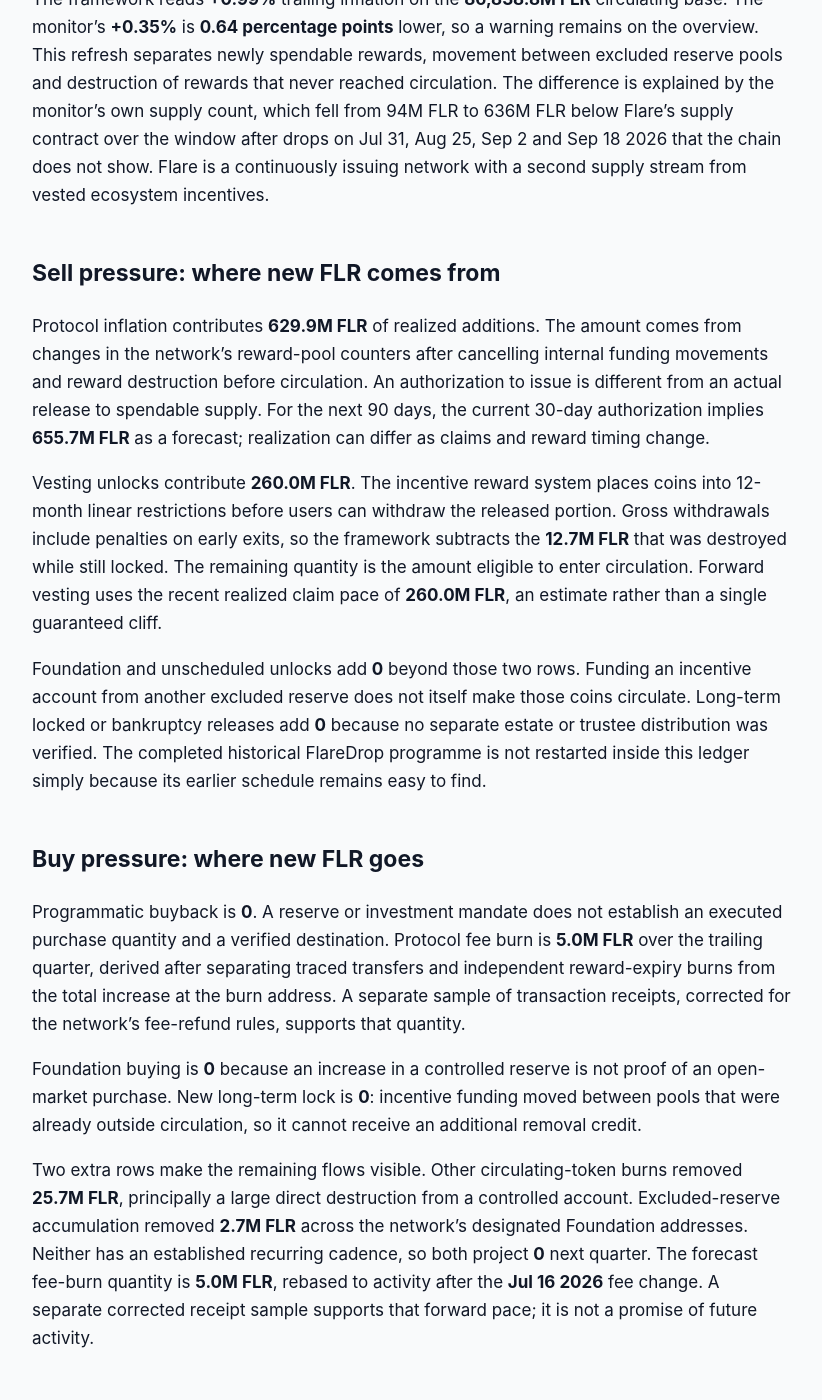
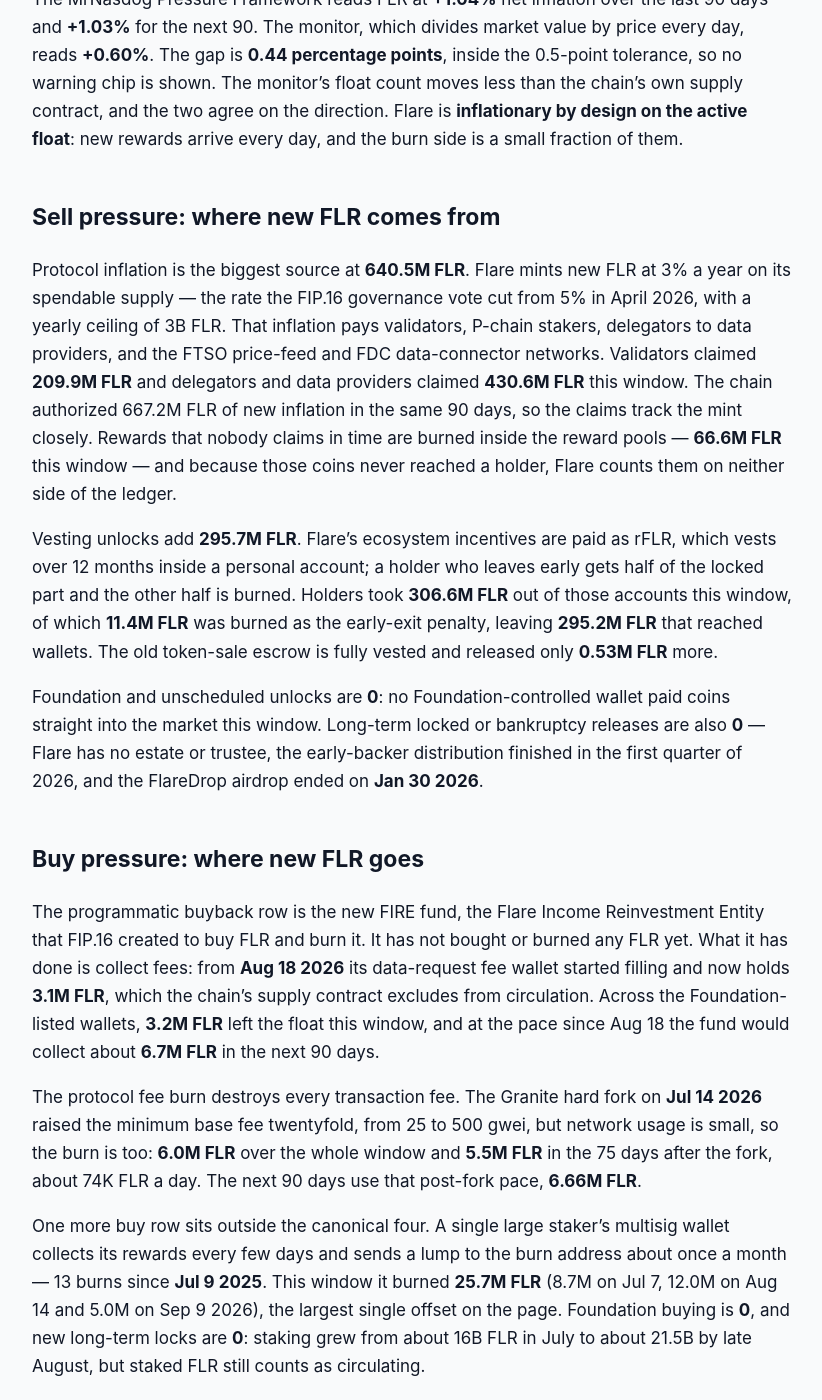
Before and after one commit to jeevansongmy-spec/mrnasdog-articles, a Jekyll site: the page built from crypto/flr-pressure-framework.md, in a window 1280 px wide and 1400 px high, scrolled down 501 px. Shown: the whole window, without its empty margins (228-1050 px from the left). Built offline with Jekyll 4.4.1, drawn with Linux system fonts in a browser that asks for light colours; some of the changed text lies outside the part shown.

Commit message:
publish: crypto/flr-pressure-framework

```diff
--- a/crypto/flr-pressure-framework.md
+++ b/crypto/flr-pressure-framework.md
@@ -1,6 +1,6 @@
 ---
 title: "FLR Inflation Analysis · September 2026 · Supply growing · projected to keep growing"
-description: "FLR supply grows 0.99% over 90 days as protocol rewards and vested incentives reach holders. Read the Pressure Framework burn accounting and reserve risks."
+description: "FLR supply is growing: 640.5M FLR of staking rewards and 295.7M of vested rFLR against 34.9M burned or parked gives +1.04% in 90 days, about the same next."
 canonical_url: "https://mrnasdog.com/research/flr/inflation"
 tags: ["crypto", "flr", "flare", "oracles"]
 published: true
@@ -10,50 +10,46 @@ Originally published at [FLR Inflation Analysis · September 2026 · Supply grow
 
 # FLR Inflation Analysis · September 2026 · Supply growing · projected to keep growing
 
-Supply is growing and is projected to keep growing. The Pressure Framework records **890.0M FLR** entering the circulating boundary against **33.4M FLR** of removals, giving **+0.99%** over the trailing 90 days and **+1.05%** projected forward; the monitor reads **+0.35%**. Flare has continuing issuance, but counting every transfer to the burn address as a removal from circulating supply would overstate the offset.
+FLR supply is growing and is projected to keep growing. Over the 90 days to **Sep 29 2026**, Flare paid **640.5M FLR** of new staking and data rewards to holders and released another **295.7M FLR** of vested ecosystem rewards, while fee burns, one holder's monthly burns and the new FIRE buyback fund took out only **34.9M FLR**. Net, supply grew **+1.04%** on an 86.96B FLR float, and the next 90 days project **+1.03%**; the monitor reads **+0.60%**.
 
 ## The verdict, in one paragraph
 
-The framework reads **+0.99%** trailing inflation on the **86,838.8M FLR** circulating base. The monitor’s **+0.35%** is **0.64 percentage points** lower, so a warning remains on the overview. This refresh separates newly spendable rewards, movement between excluded reserve pools and destruction of rewards that never reached circulation. The difference is explained by the monitor's own supply count, which fell from 94M FLR to 636M FLR below Flare's supply contract over the window after drops on Jul 31, Aug 25, Sep 2 and Sep 18 2026 that the chain does not show. Flare is a continuously issuing network with a second supply stream from vested ecosystem incentives.
+The MrNasdog Pressure Framework reads FLR at **+1.04%** net inflation over the last 90 days and **+1.03%** for the next 90. The monitor, which divides market value by price every day, reads **+0.60%**. The gap is **0.44 percentage points**, inside the 0.5-point tolerance, so no warning chip is shown. The monitor's float count moves less than the chain's own supply contract, and the two agree on the direction. Flare is **inflationary by design on the active float**: new rewards arrive every day, and the burn side is a small fraction of them.
 
 ## Sell pressure: where new FLR comes from
 
-Protocol inflation contributes **629.9M FLR** of realized additions. The amount comes from changes in the network’s reward-pool counters after cancelling internal funding movements and reward destruction before circulation. An authorization to issue is different from an actual release to spendable supply. For the next 90 days, the current 30-day authorization implies **655.7M FLR** as a forecast; realization can differ as claims and reward timing change.
+Protocol inflation is the biggest source at **640.5M FLR**. Flare mints new FLR at 3% a year on its spendable supply — the rate the FIP.16 governance vote cut from 5% in April 2026, with a yearly ceiling of 3B FLR. That inflation pays validators, P-chain stakers, delegators to data providers, and the FTSO price-feed and FDC data-connector networks. Validators claimed **209.9M FLR** and delegators and data providers claimed **430.6M FLR** this window. The chain authorized 667.2M FLR of new inflation in the same 90 days, so the claims track the mint closely. Rewards that nobody claims in time are burned inside the reward pools — **66.6M FLR** this window — and because those coins never reached a holder, Flare counts them on neither side of the ledger.
 
-Vesting unlocks contribute **260.0M FLR**. The incentive reward system places coins into 12-month linear restrictions before users can withdraw the released portion. Gross withdrawals include penalties on early exits, so the framework subtracts the **12.7M FLR** that was destroyed while still locked. The remaining quantity is the amount eligible to enter circulation. Forward vesting uses the recent realized claim pace of **260.0M FLR**, an estimate rather than a single guaranteed cliff.
+Vesting unlocks add **295.7M FLR**. Flare's ecosystem incentives are paid as rFLR, which vests over 12 months inside a personal account; a holder who leaves early gets half of the locked part and the other half is burned. Holders took **306.6M FLR** out of those accounts this window, of which **11.4M FLR** was burned as the early-exit penalty, leaving **295.2M FLR** that reached wallets. The old token-sale escrow is fully vested and released only **0.53M FLR** more.
 
-Foundation and unscheduled unlocks add **0** beyond those two rows. Funding an incentive account from another excluded reserve does not itself make those coins circulate. Long-term locked or bankruptcy releases add **0** because no separate estate or trustee distribution was verified. The completed historical FlareDrop programme is not restarted inside this ledger simply because its earlier schedule remains easy to find.
+Foundation and unscheduled unlocks are **0**: no Foundation-controlled wallet paid coins straight into the market this window. Long-term locked or bankruptcy releases are also **0** — Flare has no estate or trustee, the early-backer distribution finished in the first quarter of 2026, and the FlareDrop airdrop ended on **Jan 30 2026**.
 
 ## Buy pressure: where new FLR goes
 
-Programmatic buyback is **0**. A reserve or investment mandate does not establish an executed purchase quantity and a verified destination. Protocol fee burn is **5.0M FLR** over the trailing quarter, derived after separating traced transfers and independent reward-expiry burns from the total increase at the burn address. A separate sample of transaction receipts, corrected for the network’s fee-refund rules, supports that quantity.
+The programmatic buyback row is the new FIRE fund, the Flare Income Reinvestment Entity that FIP.16 created to buy FLR and burn it. It has not bought or burned any FLR yet. What it has done is collect fees: from **Aug 18 2026** its data-request fee wallet started filling and now holds **3.1M FLR**, which the chain's supply contract excludes from circulation. Across the Foundation-listed wallets, **3.2M FLR** left the float this window, and at the pace since Aug 18 the fund would collect about **6.7M FLR** in the next 90 days.
 
-Foundation buying is **0** because an increase in a controlled reserve is not proof of an open-market purchase. New long-term lock is **0**: incentive funding moved between pools that were already outside circulation, so it cannot receive an additional removal credit.
+The protocol fee burn destroys every transaction fee. The Granite hard fork on **Jul 14 2026** raised the minimum base fee twentyfold, from 25 to 500 gwei, but network usage is small, so the burn is too: **6.0M FLR** over the whole window and **5.5M FLR** in the 75 days after the fork, about 74K FLR a day. The next 90 days use that post-fork pace, **6.66M FLR**.
 
-Two extra rows make the remaining flows visible. Other circulating-token burns removed **25.7M FLR**, principally a large direct destruction from a controlled account. Excluded-reserve accumulation removed **2.7M FLR** across the network’s designated Foundation addresses. Neither has an established recurring cadence, so both project **0** next quarter. The forecast fee-burn quantity is **5.0M FLR**, rebased to activity after the **Jul 16 2026** fee change. A separate corrected receipt sample supports that forward pace; it is not a promise of future activity.
+One more buy row sits outside the canonical four. A single large staker's multisig wallet collects its rewards every few days and sends a lump to the burn address about once a month — 13 burns since **Jul 9 2025**. This window it burned **25.7M FLR** (8.7M on Jul 7, 12.0M on Aug 14 and 5.0M on Sep 9 2026), the largest single offset on the page. Foundation buying is **0**, and new long-term locks are **0**: staking grew from about 16B FLR in July to about 21.5B by late August, but staked FLR still counts as circulating.
 
 ## Foundation and overhang
 
-The pending incentive reward balance is approximately **1,287.9M FLR** after accounting for claims. The separate ecosystem incentive treasury holds **17,354.5M FLR**. These are standing reserve balances, so transfers between them must not be counted as fresh circulation. The reward-contract state can be refreshed daily; the important change is the amount becoming spendable after its restriction and any early-exit penalty.
+The largest overhang is the incentive treasury, which held **17,306M FLR** at the end of the window, down 440.0M as it funded new rFLR grants. Those grants sit first in the RNat reward pool, which holds **763.2M FLR**, and then in personal vesting accounts; the framework counts them only when a holder takes them out, so moving money between these reserves adds nothing. The fully vested sale escrow still holds **204.0M FLR** nobody has claimed, and the seven Foundation-listed wallets hold **3.2M FLR**, almost all of it FIRE fee revenue. Every one of these balances is read from the chain at each rebuild. If any of them falls between refreshes by more than the vesting and reward flows already counted, the extra outflow enters Sell #3 at the next refresh.
 
-The early-backer overhang is **204.5M FLR**. That is a remaining balance to monitor, not evidence that the old monthly destruction programme continues indefinitely. The named Foundation exclusion set is read directly from the network’s supply contract; it accumulated **2.7M FLR** net during this window. Those addresses are refreshed daily, and any new governance or Foundation announcement should be checked for a dated release rather than inferred from capacity.
+## How FLR compares to other staking-reward Layer 1s
 
-If a controlled balance falls between refreshes beyond the already counted vesting or reward flow, the additional evidenced outflow enters the Foundation row at the next refresh. If the funds merely move to another excluded pool, no circulating addition is booked. This distinction prevents the same incentive allocation being counted when funded, when vested and again when claimed.
+Flare belongs with the uncapped staking chains that pay security from continuous issuance, but it has two features most of them lack. First, it runs a second supply stream: a large pre-minted incentive treasury that keeps releasing coins through 12-month vesting, adding **295.7M FLR** a quarter on top of the **640.5M FLR** of inflation. A chain whose genesis allocations have finished vesting has only the first stream. Second, Flare's inflation is a percentage of the spendable balance with a yearly ceiling, not a fixed per-block reward, so it scales with the float rather than shrinking on a halving schedule the way a proof-of-work coin does.
 
-## How FLR compares to other reward-funded chains
+On the burn side, Flare now has both a fee burn and a buyback fund, like chains that pair an EIP-1559-style burn with a treasury buyback. The difference is scale. On a busy smart-contract chain the fee burn can offset a meaningful slice of issuance; on Flare this quarter it offset **less than 1%** of the new supply, and the buyback fund has so far only collected fees. The biggest offset came from one holder's voluntary burns, which no protocol rule guarantees.
 
-Flare combines ongoing network rewards with release of previously allocated incentive reserves. A capped token with a completed vesting schedule would have neither of those continuing sources. An uncapped staking chain can have the first without the second. Comparing only published annual mint percentages therefore misses an important part of FLR’s tradable-supply change.
-
-The burn side needs the same boundary discipline. Destroying an already circulating coin reduces available supply. Destroying an unclaimed reward prevents a future addition but does not remove a coin that a holder could already trade. This quarter included substantial expired rewards and early-exit penalties, which belong outside both sides of the circulating-flow ledger. A large all-purpose burn counter alone cannot show how much circulating supply was offset.
-
-Flare’s current annual issuance limit constrains one period’s reward creation; it is not a fixed lifetime supply cap. Usage-driven gas destruction can reduce the net addition, while the incentive reserve can continue feeding vesting accounts. Both the changing fee regime and actual reward claims matter when comparing Flare with networks that issue and burn through simpler mechanisms.
+Flare also burns rewards that go unclaimed and half of every early rFLR exit. Those burns are real, but they destroy coins before any holder could trade them, so they cut future additions rather than taking tradable FLR off the market. That is why FLR's large burn-address growth — 109.8M FLR this window — shrinks to a much smaller offset in this framework.
 
 ## What to watch in the next 90 days
 
-Through **Dec 19 2026**, track the actual realization of the **655.7M FLR** authorization-based reward forecast. Watch incentive withdrawals and early-exit penalties separately so the estimated **260.0M FLR** release is updated from spendable flow. Review fee-rule execution and corrected transaction costs before carrying the historical burn pace forward. Require an identifiable destination and executed amount before booking a new reserve-funded buyback. Refresh the **204.5M FLR** early-backer balance and the Foundation exclusion set for a new dated distribution.
+Watch whether the FIRE fund makes its first open-market purchase and burn; until it does, its fee wallet is a parked balance, not a buyback. Watch the monthly inflation slots through **Dec 28 2026** — the current slot recognizes about 218.6M FLR per 30 days. Watch the rFLR withdrawal pace and early-exit burns, since that stream is the second-largest source of new supply. Watch the large staker's monthly burn: if it stops, the forward buy side loses about two-thirds of its size. And watch transaction volume after the fee rise, because the fee burn only grows if usage does.
 
 ## Summary
 
-The Pressure Framework reads FLR at **+0.99%** over the trailing 90 days and **+1.05%** projected forward. Protocol rewards and vested incentives brought **890.0M FLR** toward the market, while circulating burns and excluded-reserve accumulation removed **33.4M FLR**. The main risk is that reserve release and actual reward claims continue faster than usage-driven destruction, with the monitor gap still visible. Flare’s annual issuance limit constrains the rate, while continuing issuance means there is no fixed lifetime supply ceiling.
+FLR supply grew **+1.04%** in the 90 days to Sep 29 2026 and is projected at **+1.03%** for the next 90, against a monitor reading of **+0.60%**. Staking and data rewards (**640.5M FLR**) and vested ecosystem rewards (**295.7M FLR**) far outweigh fee burns, one holder's monthly burns and the new buyback fund combined (**34.9M FLR**). The key risk is that the 17.3B FLR incentive treasury keeps feeding vesting releases while usage-driven burns stay small. Flare's 3% rate and 3B FLR yearly ceiling limit the pace of new supply, but there is no fixed lifetime cap.
 
-MrNasdog Pressure Framework analysis of FLR, Metric 1 — Inflation. Data + explanation only. Not financial advice. Updated Sep 20 2026.
+*MrNasdog Pressure Framework analysis of FLR, Metric 1 — Inflation. Data + explanation only. Not financial advice. Checked Sep 29 2026.*
```
